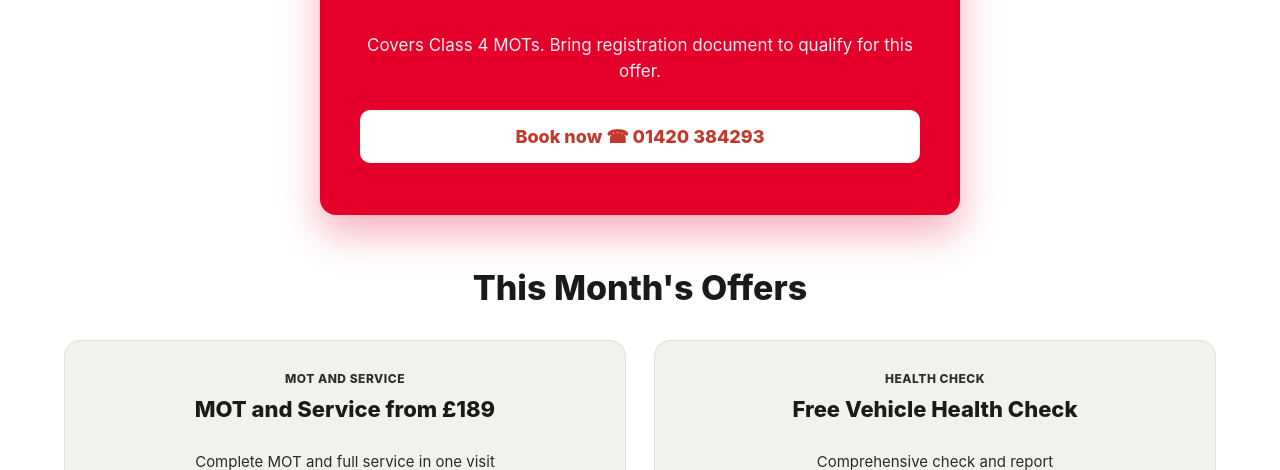
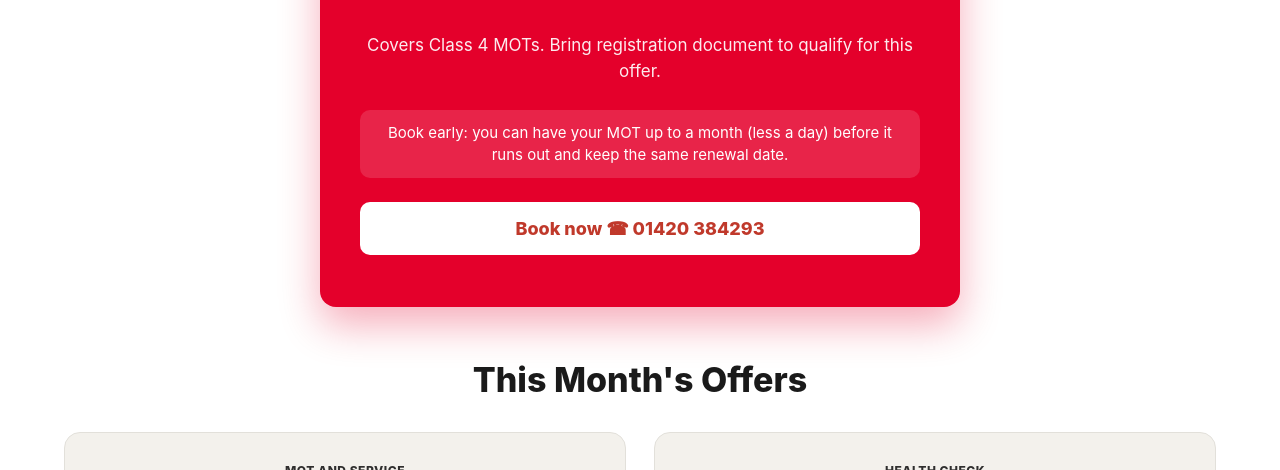
Before and after one commit to RogerPowell976/motworld-website, a website: page index.html in a window 1280 px wide. Shown: the part 630-1100 px from the top of the page. Drawn offline with Linux system fonts and the light colour scheme; no server answers.

Commit message:
Add early booking details to offer card
Added early booking information to the offer card.

```diff
--- a/index.html
+++ b/index.html
@@ -13,6 +13,7 @@
   .offer-card.featured .offer-rrp { font-size: 18px; }
   .offer-card.featured .offer-detail { font-size: 17px; margin: 18px 0 26px; }
   .offer-card.featured .btn-secondary { font-size: 18px; padding: 16px 30px; }
+  .offer-early { background: rgba(255,255,255,0.14); border-radius: 10px; padding: 12px 16px; font-size: 15px; line-height: 1.45; margin: 0 0 24px; }
   @media (max-width: 600px) {
     .todays-offer { padding: 32px 16px 0; }
     .offer-card.featured { padding: 40px 22px; }
@@ -58,6 +59,7 @@
     <div class="offer-price" id="offer-price">£29.95</div>
     <div class="offer-rrp">RRP <span id="offer-rrp">£54.85</span></div>
     <div class="offer-detail" id="offer-detail">Covers Class 4 MOTs. Bring registration document to qualify for this offer.</div>
+    <div class="offer-early">Book early: you can have your MOT up to a month (less a day) before it runs out and keep the same renewal date.</div>
     <a class="btn-secondary" href="tel:01420384293" id="book-now-link">Book now ☎ 01420 384293</a>
   </div>
 </section>
```
